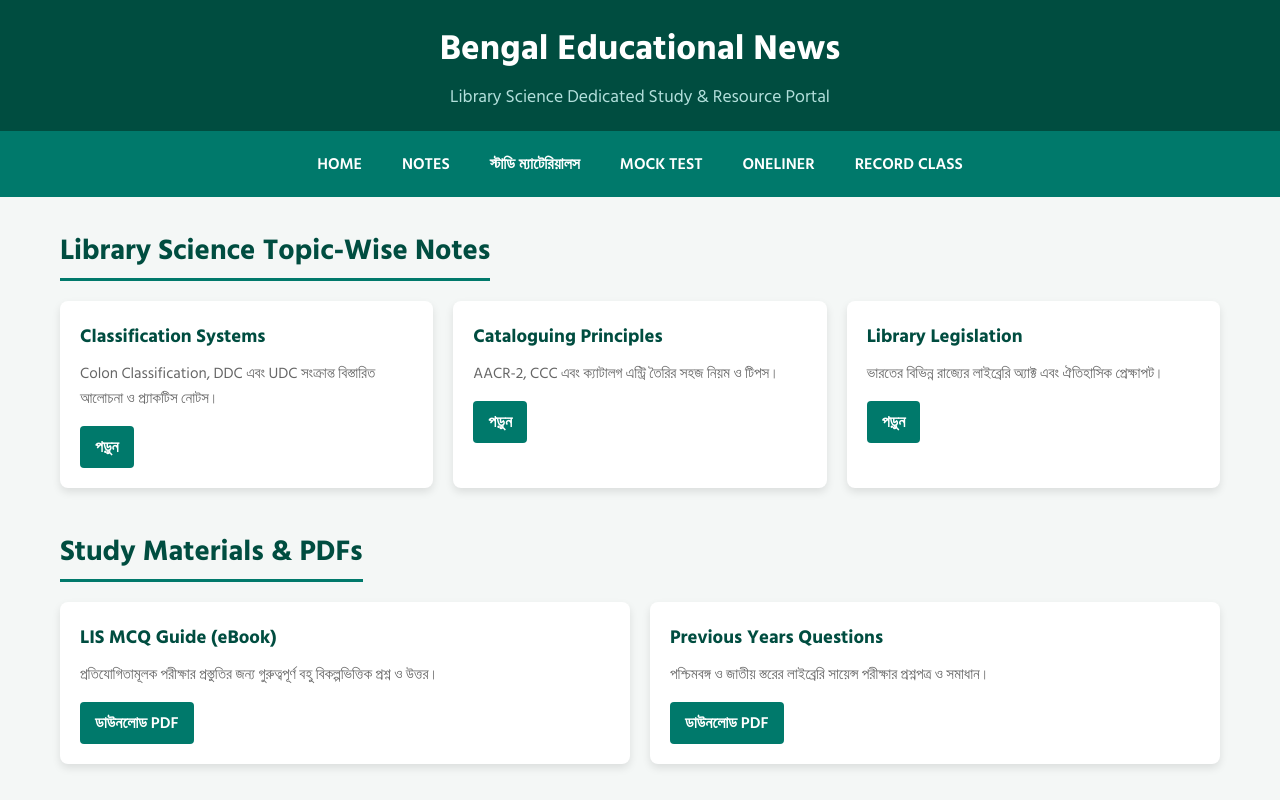
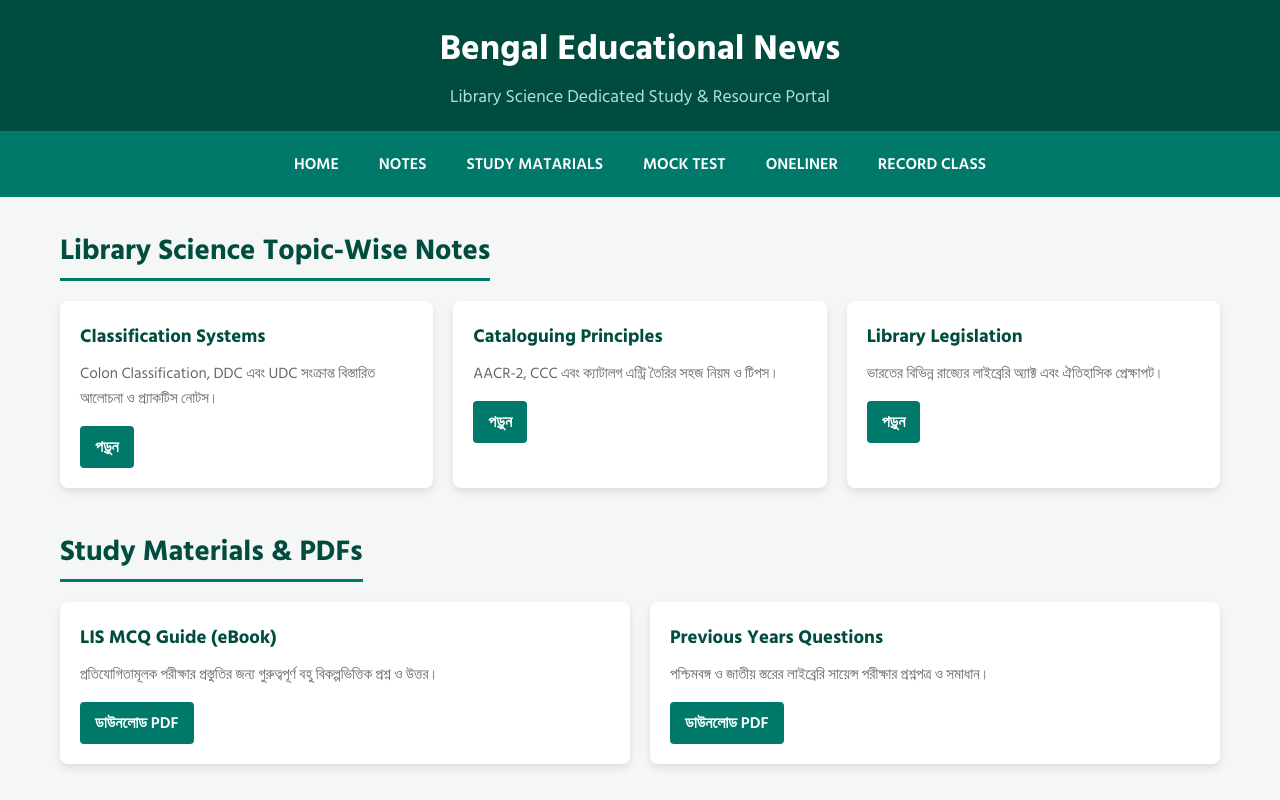
Before and after one commit to BengalEducationalNews/BengalEducationalNews, a plain HTML site: page index.html in a window 1280 px wide. Shown: the top 800 px of the page. Drawn offline with Linux system fonts and the light colour scheme.

Commit message:
Update index.html

```diff
--- a/index.html
+++ b/index.html
@@ -124,7 +124,7 @@
     <nav>
         <a href="#home">HOME</a>
         <a href="#notes">NOTES</a>
-        <a href="https://github.com/BengalEducationalNews/BengalEducationalNews/blob/main/S.%20R.%20Ranganathan%20%E2%80%93%20%E0%A6%B8%E0%A6%82%E0%A6%95%E0%A7%8D%E0%A6%B7%E0%A6%BF%E0%A6%AA%E0%A7%8D%E0%A6%A4%20%E0%A6%9C%E0%A7%80%E0%A6%AC%E0%A6%A8%E0%A7%80.pdfmaterials">স্টাডি ম্যাটেরিয়ালস</a>
+       <a href="#notes">STUDY MATARIALS</a>
         <a href="#mock">MOCK TEST</a>
         <a href="#oneliner">ONELINER</a>
         <a href="#video">RECORD CLASS</a>
```
